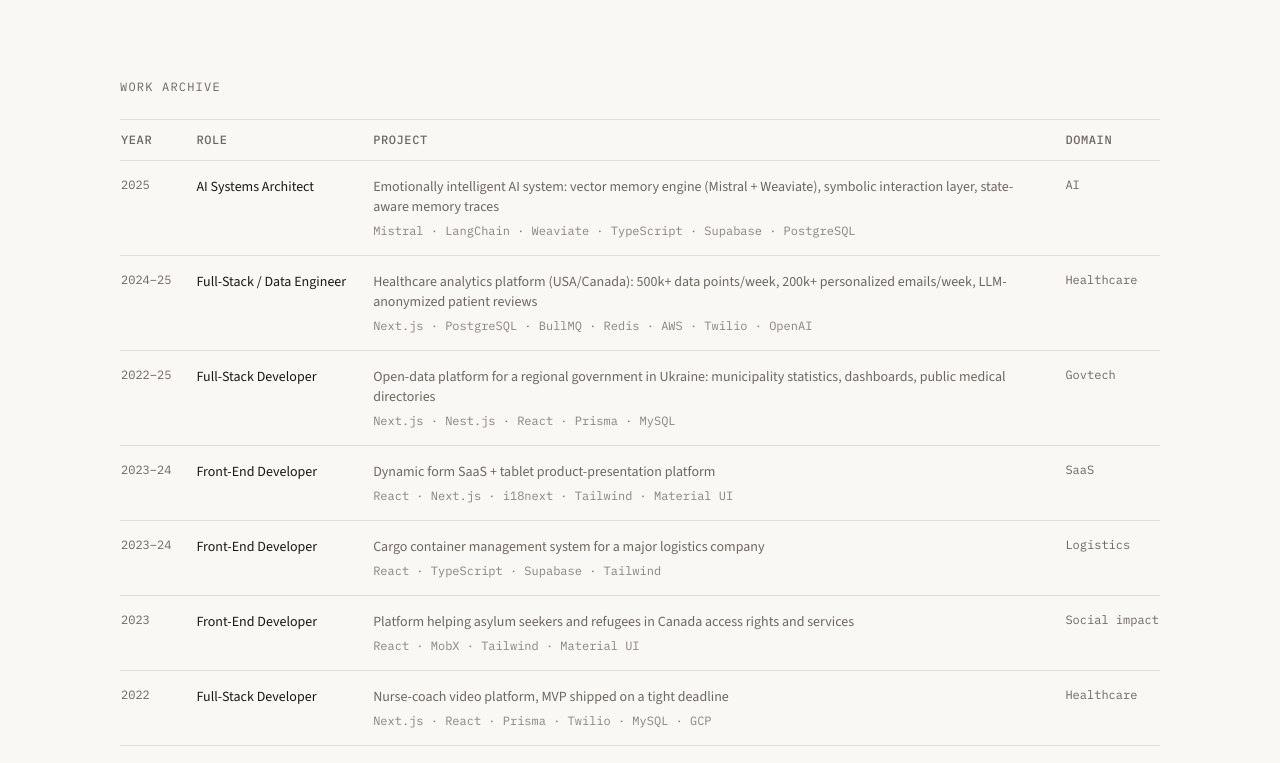
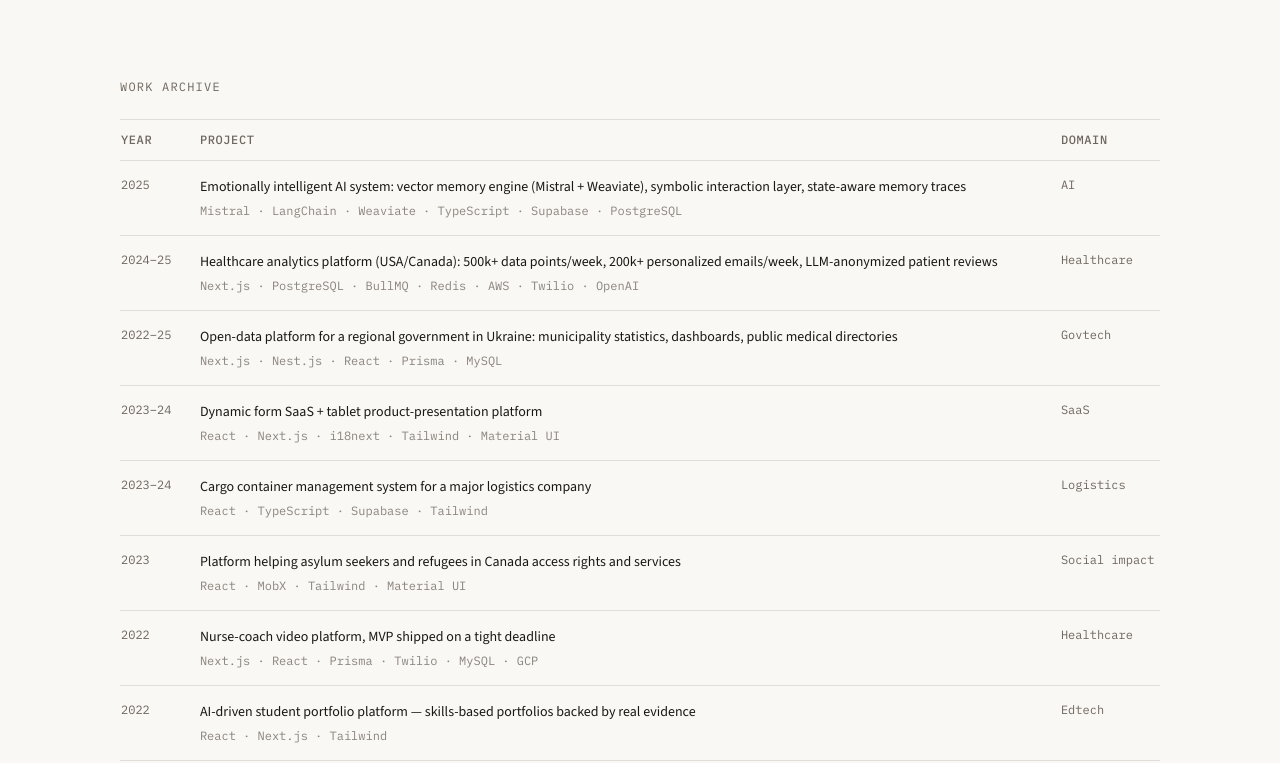
Before and after one commit to eucalipse/ostapkvl, a Next.js app: page /projects in a window 1280 px wide. Shown: the part 978-1741 px from the top of the page. Built offline with nearby package versions, Linux system fonts and the light colour scheme.

Commit message:
Work archive: drop per-project role column, lead with what was built

```diff
--- a/app/cv/page.tsx
+++ b/app/cv/page.tsx
@@ -90,9 +90,7 @@ export default function Cv() {
               <span className="w-16 shrink-0 font-mono text-xs leading-6 text-muted">
                 {row.years}
               </span>
-              <span className="text-muted">
-                <span className="text-ink">{row.role}</span> — {row.description}
-              </span>
+              <span className="text-muted">{row.description}</span>
             </li>
           ))}
         </ul>
--- a/app/projects/page.tsx
+++ b/app/projects/page.tsx
@@ -104,7 +104,6 @@ export default function Projects() {
             <thead>
               <tr className="border-b border-line font-mono text-xs uppercase tracking-wider text-muted">
                 <th className="py-3 pr-6 font-medium">Year</th>
-                <th className="py-3 pr-6 font-medium">Role</th>
                 <th className="py-3 pr-6 font-medium">Project</th>
                 <th className="py-3 font-medium">Domain</th>
               </tr>
@@ -115,10 +114,7 @@ export default function Projects() {
                   <td className="whitespace-nowrap py-4 pr-6 align-top font-mono text-xs text-muted">
                     {row.years}
                   </td>
-                  <td className="whitespace-nowrap py-4 pr-6 align-top text-sm">
-                    {row.role}
-                  </td>
-                  <td className="py-4 pr-6 align-top text-sm text-muted">
+                  <td className="py-4 pr-6 align-top text-sm">
                     {row.description}
                     <span className="mt-1.5 block font-mono text-xs text-muted/80">
                       {row.stack.join(" · ")}
```
